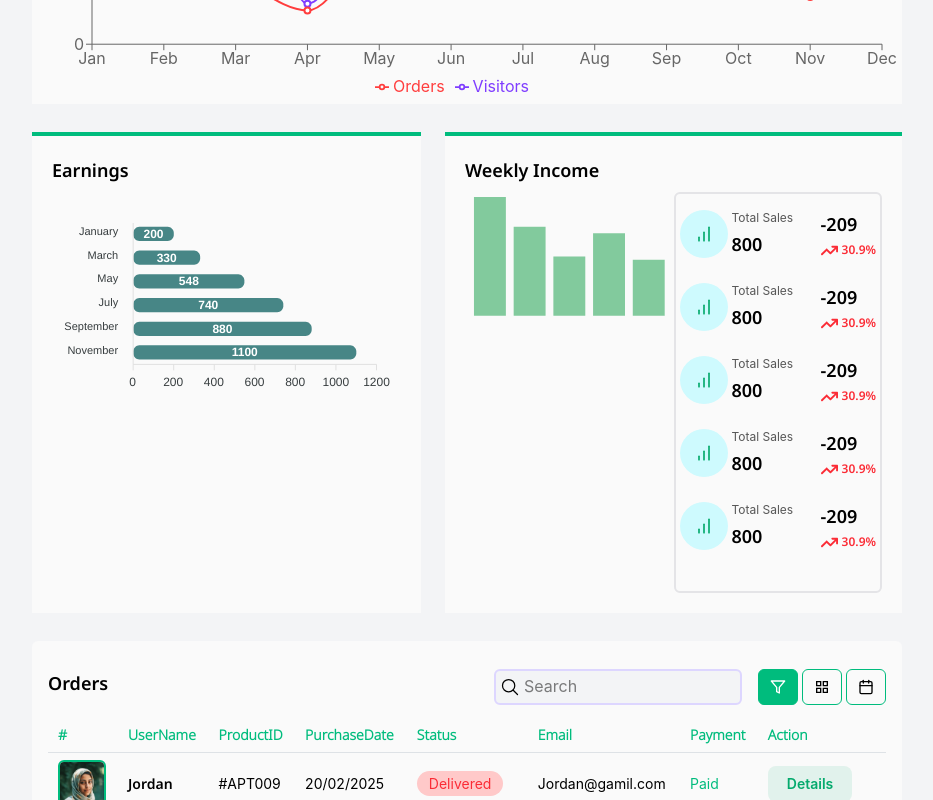
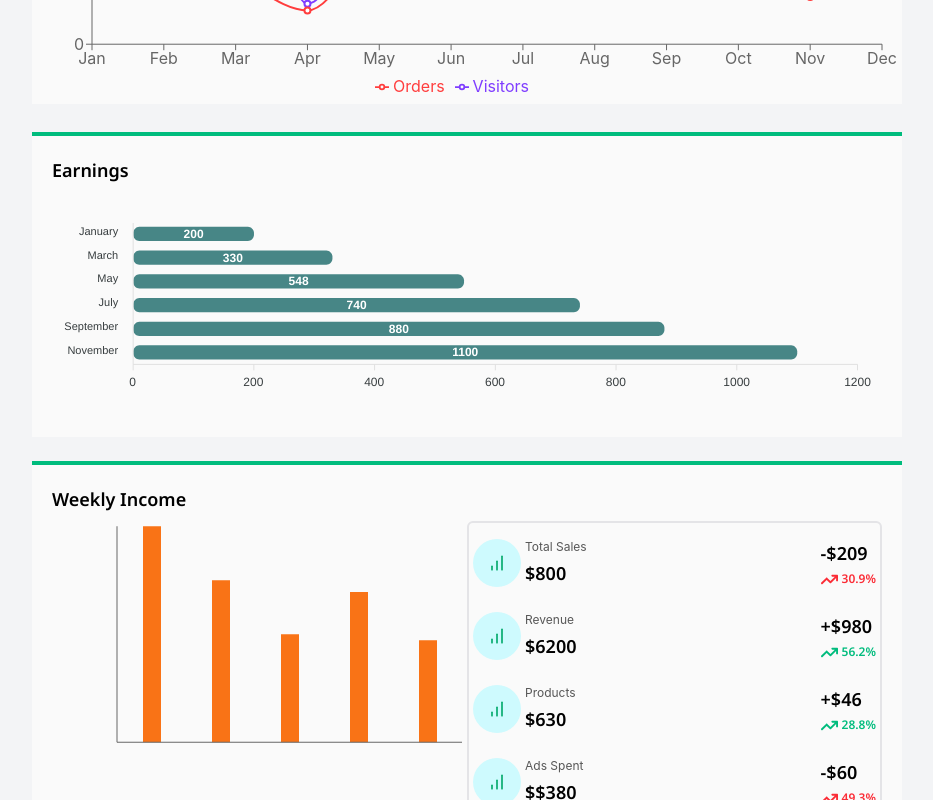
Before and after one commit to hossein1075/dashbord-admin, a React (Vite) app: page / in a window 1280 px wide. Shown: the part 1100-1900 px from the top of the page, without its empty margins (298-1231 px from the left). Built offline with nearby package versions, Linux system fonts and the light colour scheme.

Commit message:
complete components group Chart in home pages

```diff
--- a/src/Components/Charts/ChartsBar.jsx
+++ b/src/Components/Charts/ChartsBar.jsx
@@ -14,7 +14,9 @@ function ChartsBar({ isAnimationActive = true }) {
         <>
             <div>
                 <BarChart style={{ width: '100%', maxWidth: '700px', maxHeight: '70vh', aspectRatio: 1.618 }} responsive data={data}>
-                    <Bar dataKey="uv" fill="#82ca9d" isAnimationActive={isAnimationActive} />
+                    <YAxis tick={false} axisLine={true} />
+                    <XAxis dataKey="name" tick={false} axisLine={true} />
+                    <Bar dataKey="uv" fill="#f97316" barSize={18} isAnimationActive={isAnimationActive} />
                 </BarChart>
             </div>
         </>
--- a/src/Components/GroupCharts/Earning.jsx
+++ b/src/Components/GroupCharts/Earning.jsx
@@ -51,7 +51,7 @@ function Earning() {
             series={series}
             type="bar"
             height={210}
-            width={349}
+            width='100%'
         />
     )
 }
--- a/src/Components/GroupCharts/GroupCharts.jsx
+++ b/src/Components/GroupCharts/GroupCharts.jsx
@@ -15,7 +15,7 @@ const incomeInformation = [
 function GroupCharts() {
     return (
         <>
-            <div className='flex w-full my-7 gap-6'>
+            <div className='flex flex-col 2xl:flex-row w-full my-7 gap-6'>
                 <div className='style-div basis-[40%]'>
                     <h2 className='mb-2 text-lg font-Noto-SemiBold font-semibold'>Earnings</h2>
                     <div>
@@ -27,7 +27,7 @@ function GroupCharts() {
                 </div>
                 <div className='style-div basis-[60%]'>
                     <h2 className='mb-2 text-lg font-Noto-SemiBold font-semibold'>Weekly Income</h2>
-                    <div className='grid grid-cols-2'>
+                    <div className='grid grid-cols-1 sm:grid-cols-2'>
                         <ChartsBar />
                         <div className='border-2 border-solid border-zinc-200 rounded-md py-4 px-1'>
                            {incomeInformation.map((item,index) => {
@@ -38,15 +38,15 @@ function GroupCharts() {
                                         <FiBarChart size={20} color='#04aa6d' />
                                     </span>
                                     <div className='flex flex-col'>
-                                        <h6 className='text-text1 mb-1 text-xs'>Total Sales</h6>
-                                        <p className='font-Noto-SemiBold text-lg'>800</p>
+                                        <h6 className='text-text1 mb-1 text-xs'>{item.name}</h6>
+                                        <p className='font-Noto-SemiBold text-lg'>${item.rate}</p>
                                     </div>
                                 </div>
                                 <div>
-                                    <h6 className='mb-1 font-Noto-SemiBold text-lg'>-209</h6>
-                                    <p className='flex items-center gap-1 text-red-500 font-Noto-SemiBold text-xs'>
+                                    <h6 className='mb-1 font-Noto-SemiBold text-lg'>{item.price}</h6>
+                                    <p className={`flex items-center gap-1 font-Noto-SemiBold text-xs ${item.color}`}>
                                         <span><FaArrowTrendUp size={17} /></span>
-                                        30.9%
+                                        {item.rateIcon}%
                                     </p>
                                 </div>
                             </div>
```
